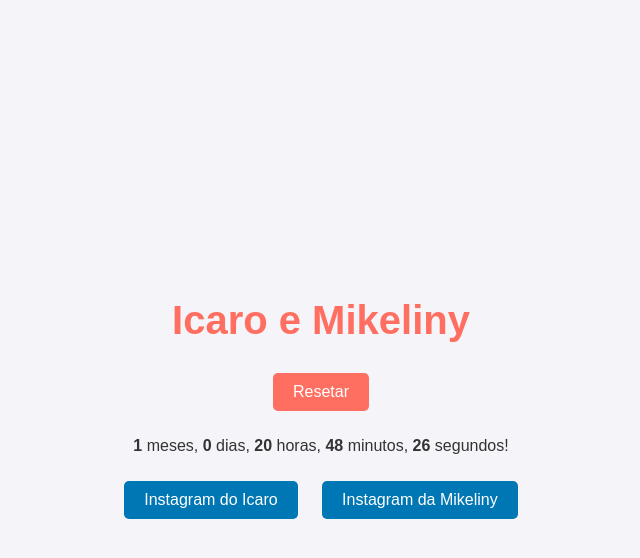
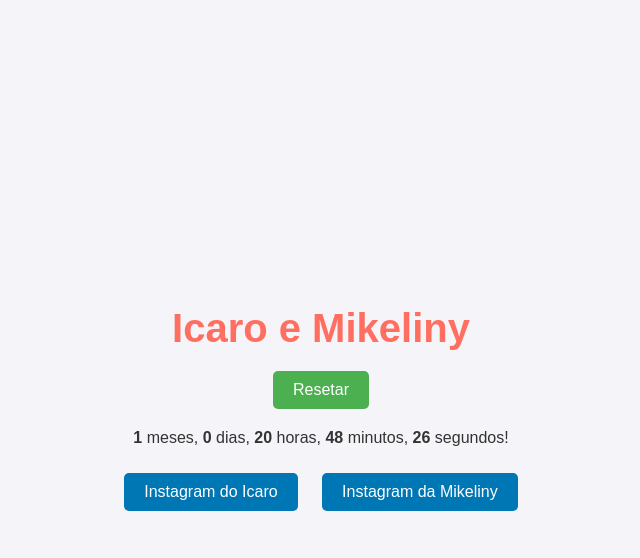
Before and after one commit to floquinho69/Keli, a plain HTML site: page index.html in a window 1280 px wide. Both pictures are taken after a click on the button "Tempo juntos". Shown: the whole page, without its empty margins (319-959 px from the left). Drawn offline with Linux system fonts and the light colour scheme.

Commit message:
Update style.css

```diff
--- a/style.css
+++ b/style.css
@@ -45,7 +45,7 @@ button:hover {
     display: none;
   }
 
-#backButton {
+  #resetButton {
     display: block;
     margin: 20px auto;
     background-color: #4CAF50;
```
Lines whose indentation alone changed are shown as unchanged.
